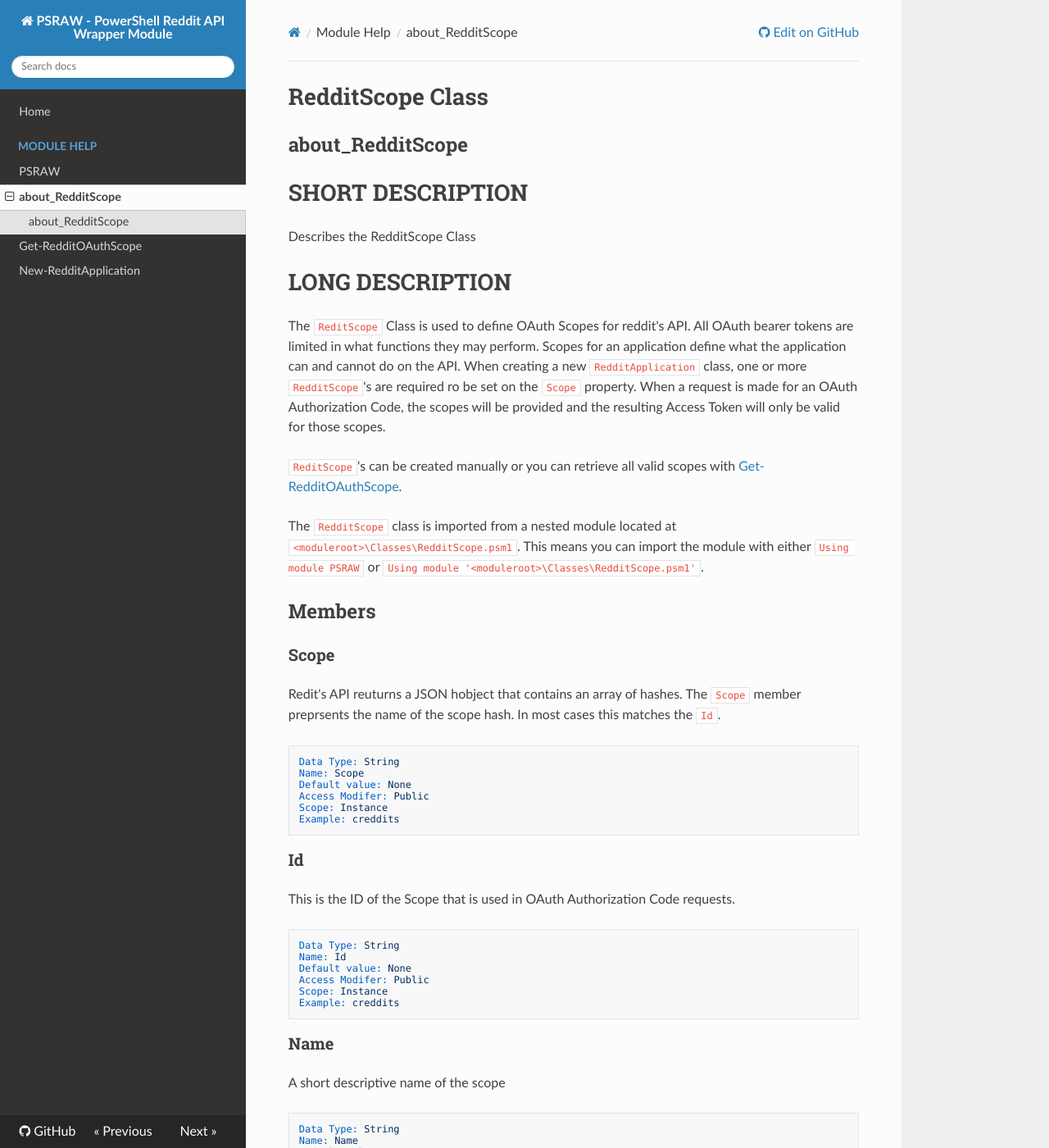
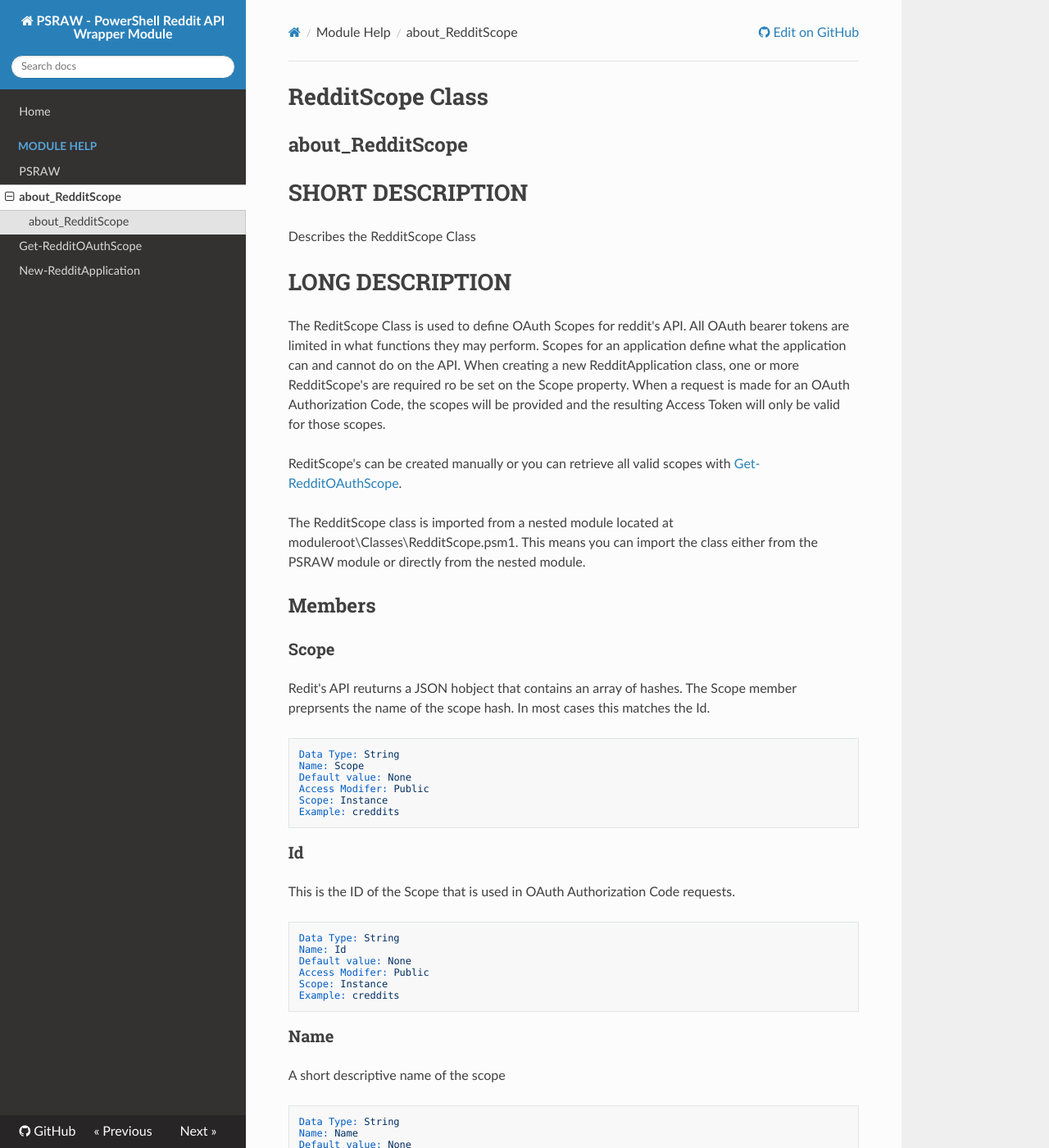
Before and after one commit to markekraus/PSRAW, an MkDocs documentation site: the page built from docs/Module/about_RedditScope.md, in a window 1280 px wide and 1400 px high. Shown: the whole window at 82% size. Built offline with MkDocs 1.6.1, drawn with Linux system fonts in a browser that asks for light colours; nearby versions of some CDN libraries; old or Windows-style settings are respelled for this version of MkDocs; some of the changed text lies outside the part shown.

Commit message:
Update about_RedditScope (formatting)

````diff
--- a/docs/Module/about_RedditScope.md
+++ b/docs/Module/about_RedditScope.md
@@ -5,17 +5,17 @@
 Describes the RedditScope Class
 
 # LONG DESCRIPTION
-The ```ReditScope``` Class is used to define OAuth Scopes for reddit's API. All OAuth bearer tokens are limited in what functions they may perform. Scopes for an application define what the application can and cannot do on the API. When creating a new ```RedditApplication``` class, one or more ```RedditScope```'s are required ro be set on the ```Scope``` property. When a request is made for an OAuth Authorization Code, the scopes will be provided and the resulting Access Token will only be valid for those scopes.
+The ReditScope Class is used to define OAuth Scopes for reddit's API. All OAuth bearer tokens are limited in what functions they may perform. Scopes for an application define what the application can and cannot do on the API. When creating a new RedditApplication class, one or more RedditScope's are required ro be set on the Scope property. When a request is made for an OAuth Authorization Code, the scopes will be provided and the resulting Access Token will only be valid for those scopes.
 
-```ReditScope```'s can be created manually or you can retrieve all valid scopes with [Get-RedditOAuthScope](https://psraw.readthedocs.io/en/latest/Module/Get-RedditOAuthScope).
+ReditScope's can be created manually or you can retrieve all valid scopes with [Get-RedditOAuthScope](https://psraw.readthedocs.io/en/latest/Module/Get-RedditOAuthScope).
 
-The ```RedditScope``` class is imported from a nested module located at ```<moduleroot>\Classes\RedditScope.psm1```. This means you can import the module with either ```Using module PSRAW``` or ```Using module '<moduleroot>\Classes\RedditScope.psm1'```.
+The RedditScope class is imported from a nested module located at moduleroot\Classes\RedditScope.psm1. This means you can import the class either from the PSRAW module or directly from the nested module.
 
 
 ## Members
 
 ### Scope
-Redit's API reuturns a JSON hobject that contains an array of hashes. The ```Scope``` member preprsents the name of the scope hash. In most cases this matches the ```Id```.
+Redit's API reuturns a JSON hobject that contains an array of hashes. The Scope member preprsents the name of the scope hash. In most cases this matches the Id.
 
 ```yaml
 Data Type: String
@@ -63,7 +63,7 @@ Example: Spend my reddit gold creddits on giving gold to other users.
 ```
 
 ### ApiEndpointUri
-The ```ApiEndpointUri```static member is included on all API generated objects. It is a template string for the API End Point to access objects of that class. To get a formatted string to make API calls, use the ```GetApiEndpointUri()``` static method(s).
+The ApiEndpointUri static member is included on all API generated objects. It is a template string for the API End Point to access objects of that class. To get a formatted string to make API calls, use the GetApiEndpointUri() static method(s).
 
 ```yaml
 Data Type: String
@@ -75,8 +75,8 @@ Scope: Static
 
 ## Methods
 
-### ```_init()```
-The ```_init()``` hidden method is used by the constructors to initialize the class. This way class initialization code can be maintained in a single methods instead of each constructor.
+### _init
+The _init hidden method is used by the constructors to initialize the class. This way class initialization code can be maintained in a single methods instead of each constructor.
 
 ```yaml
 Data Type: Void
@@ -86,8 +86,8 @@ Scope: Instance
 Definition: void _init(string Scope, string Id, string Name, string Description)
 ```
 
-### ```GetApiEndpointUri()```
-The ```GetApiEndpointUri()``` static method is included on all API generated objects. It returns a formatted string for the API End Point that is used to query objects of this class.
+### GetApiEndpointUri
+The GetApiEndpointUri static method is included on all API generated objects. It returns a formatted string for the API End Point that is used to query objects of this class.
 
 ```yaml
 Data Type: String
@@ -123,6 +123,7 @@ Initializes a ```[RedditScope]``` with all the properties.
 # EXAMPLES
 
 ## Using the RedditScope.psm1
+
 ```powershell
 Using module '.\PSRAW\Classes\RedditScope.psm1'
 $Scope = [RedditScope]@{
@@ -134,6 +135,7 @@ $Scope = [RedditScope]@{
 ```
 
 ## Using PSRAW
+
 ```powershell
 Using module PSRAW
 $Scope = [PSRAW.RedditScope]@{
@@ -145,6 +147,7 @@ $Scope = [PSRAW.RedditScope]@{
 ```
 
 ## Simple String Scope
+
 ```powershell
 Using module PSRAW
 $ReadScope = [PSRAW.RedditScope]'read'
````
Also changed, not shown: other parts of docs/Module/about_RedditScope.md (+6 -6 lines).
